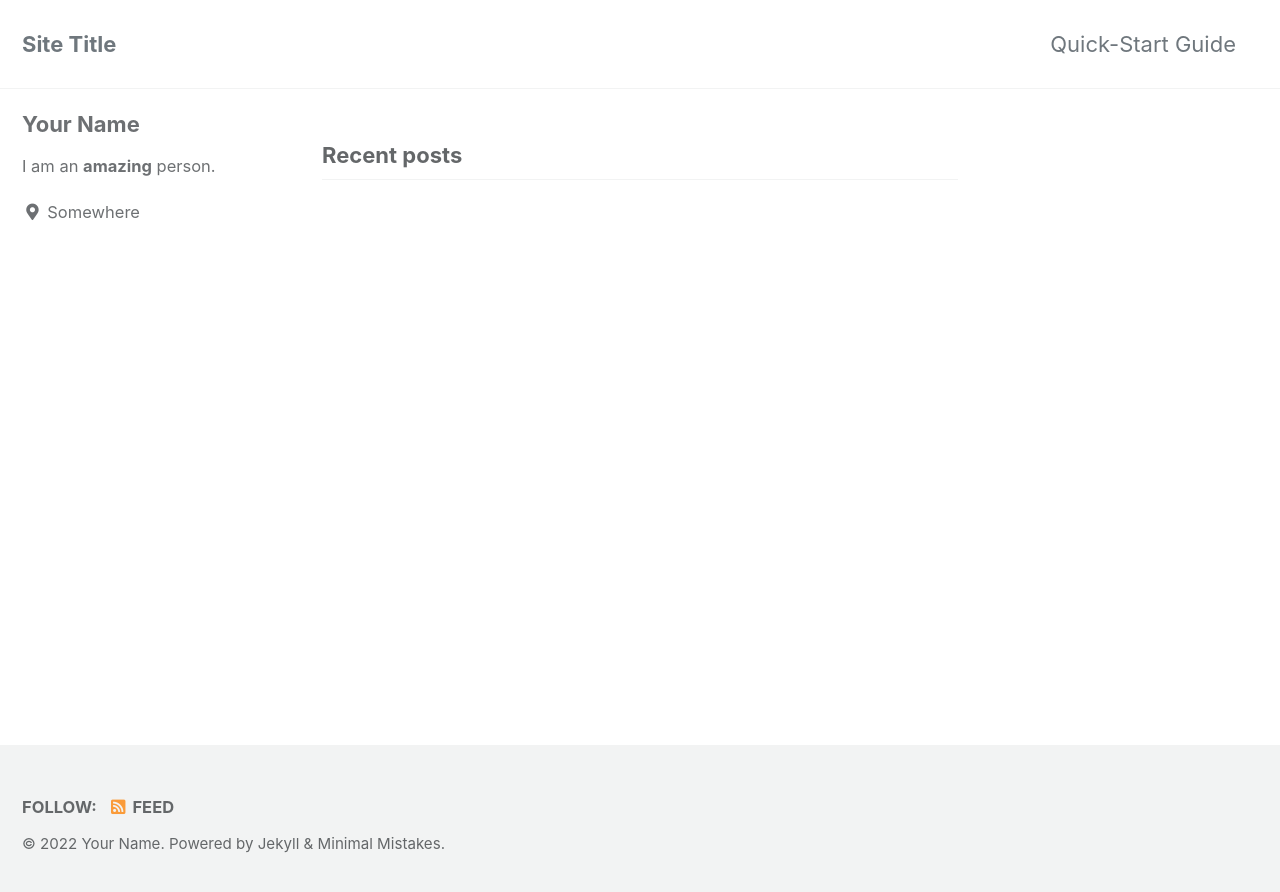
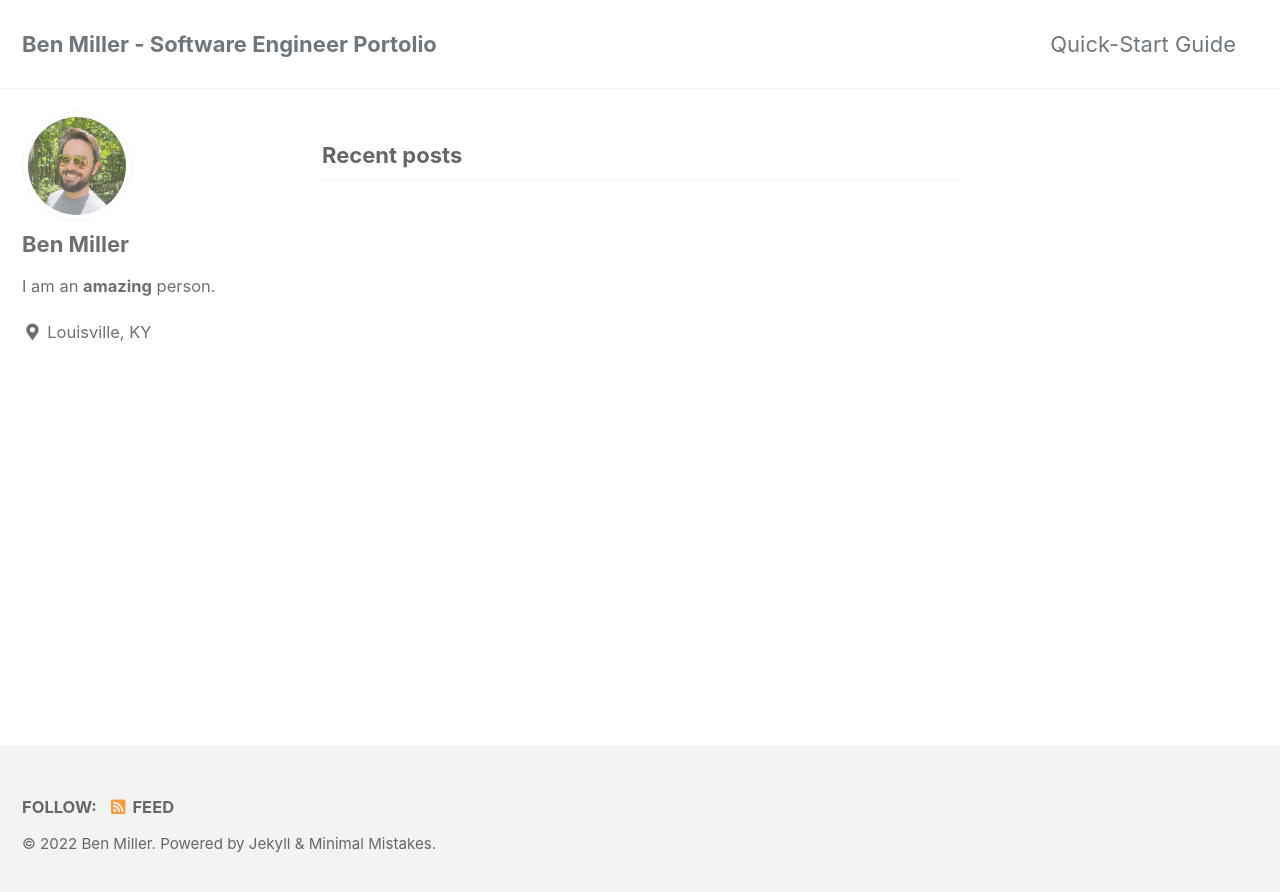
Before and after one commit to Ben-M-90/Ben-M-90.github.io, a Jekyll site: the page built from index.html, in a window 1280 px wide. Shown: the top 892 px of the page. Built offline with Jekyll 4.4.1, drawn with Linux system fonts in a browser that asks for light colours; cached includes are drawn as plain includes; the list of posts is cut into pages by our own code.

Commit message:
Personalize some theme variables
Add bio photo, set variables for name/location, title

```diff
--- a/_config.yml
+++ b/_config.yml
@@ -16,10 +16,10 @@ minimal_mistakes_skin    : "default" # "air", "aqua", "contrast", "dark", "dirt"
 
 # Site Settings
 locale                   : "en-US"
-title                    : "Site Title"
+title                    : "Ben Miller - Software Engineer Portolio"
 title_separator          : "-"
 subtitle                 : # site tagline that appears below site title in masthead
-name                     : "Your Name"
+name                     : "Ben Miller"
 description              : "An amazing website."
 url                      : # the base hostname & protocol for your site e.g. "https://mmistakes.github.io"
 baseurl                  : # the subpath of your site, e.g. "/blog"
@@ -104,10 +104,10 @@ analytics:
 
 # Site Author
 author:
-  name             : "Your Name"
-  avatar           : # path of avatar image, e.g. "/assets/images/bio-photo.jpg"
+  name             : "Ben Miller"
+  avatar           : "/assets/images/bio-photo.jpg"
   bio              : "I am an **amazing** person."
-  location         : "Somewhere"
+  location         : "Louisville, KY"
   email            :
   links:
     - label: "Email"
```
Also changed, not shown: assets/images/bio-photo.jpg (added).
